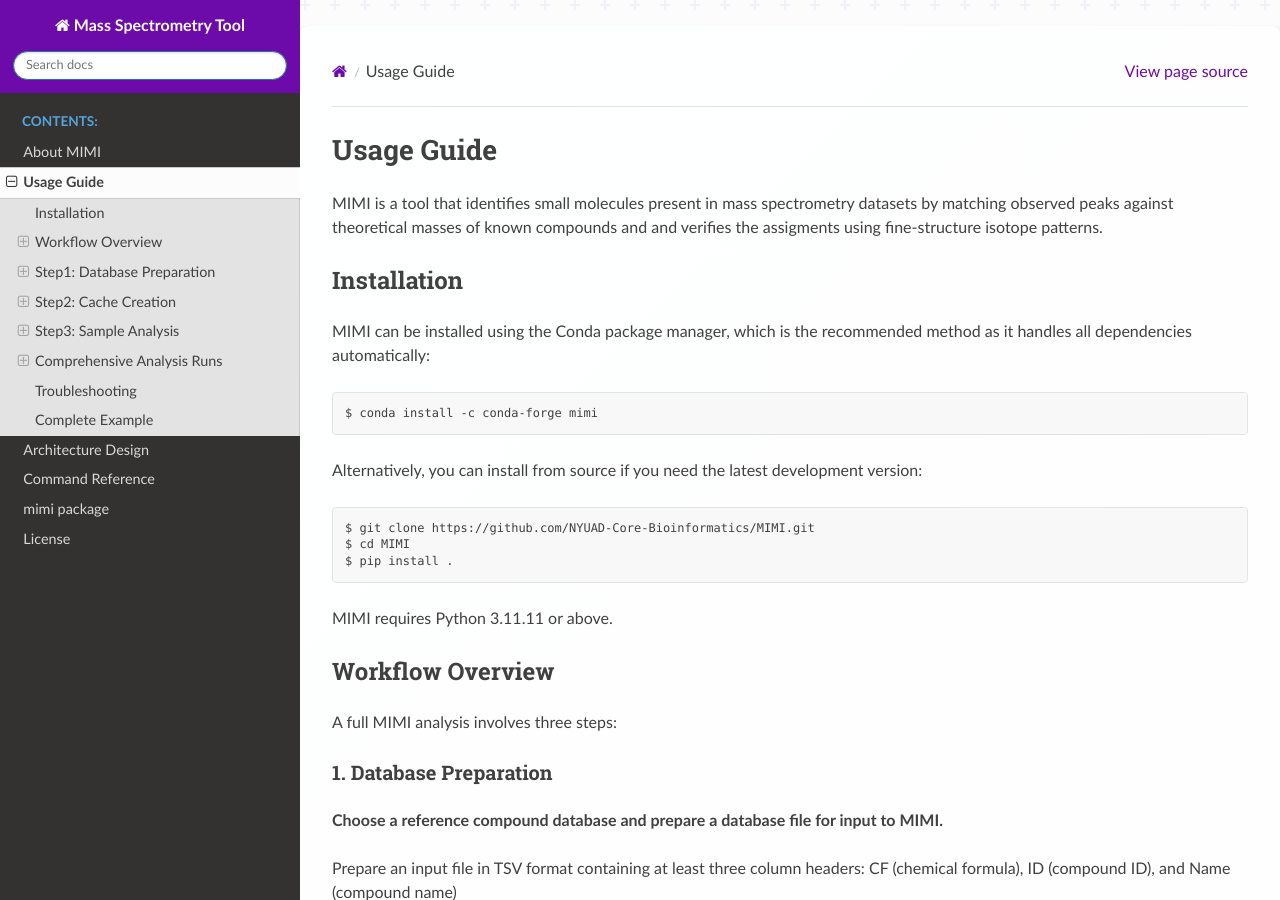
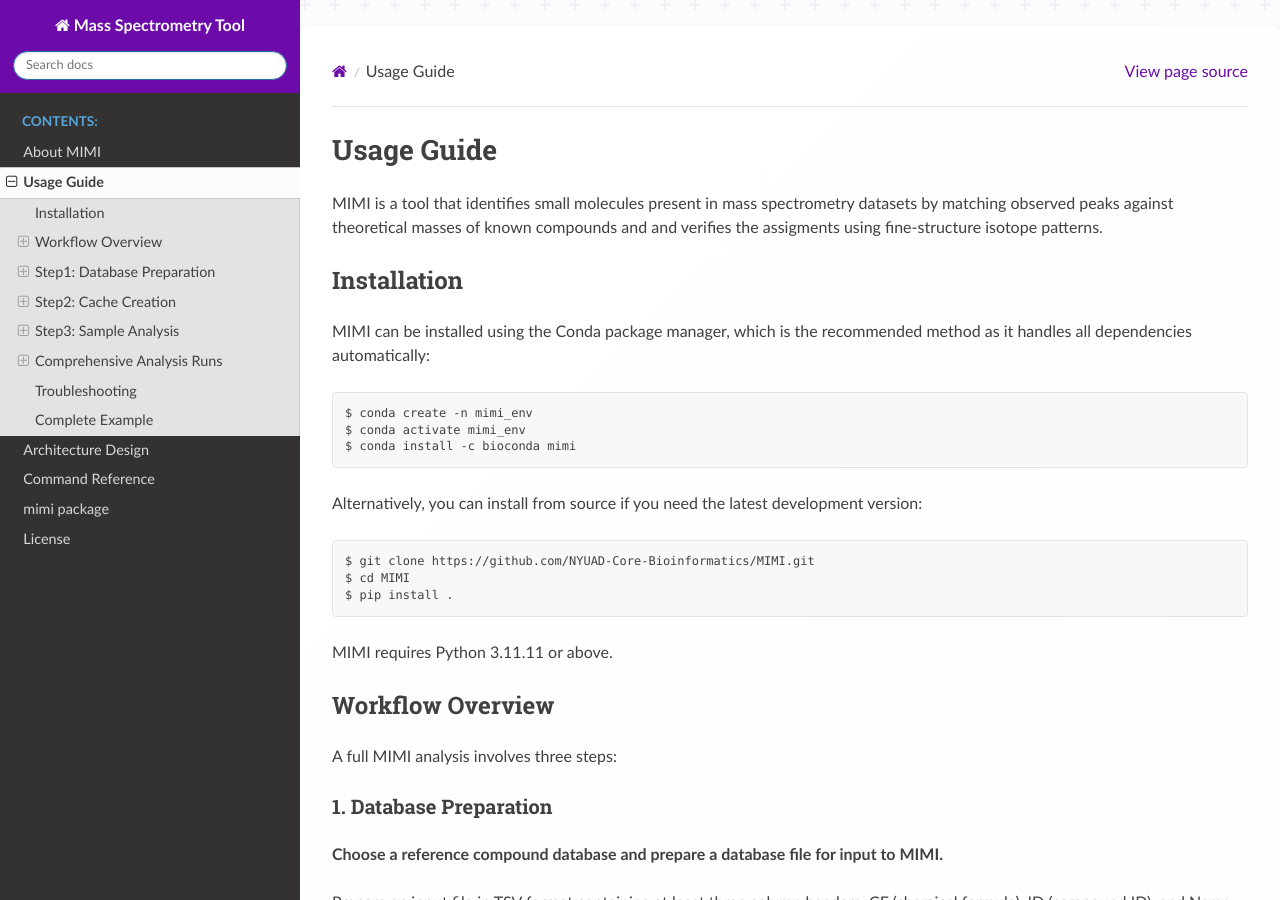
Before and after one commit to NYUAD-Core-Bioinformatics/MIMI, a Sphinx documentation site: the page built from docs/source/workflow.rst, in a window 1280 px wide and 900 px high. Built offline with Sphinx 7.4.7 and the Read the Docs theme 3.1.0, drawn with Linux system fonts in a browser that asks for light colours.

Commit message:
fix install command

```diff
--- a/docs/source/workflow.rst
+++ b/docs/source/workflow.rst
@@ -10,7 +10,10 @@ Installation
 
 MIMI can be installed using the Conda package manager, which is the recommended method as it handles all dependencies automatically::
 
-    $ conda install -c conda-forge mimi
+    $ conda create -n mimi_env
+    $ conda activate mimi_env
+    $ conda install -c bioconda mimi
+
 
 Alternatively, you can install from source if you need the latest development version::
 
```
